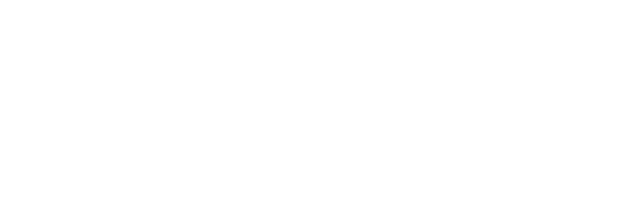
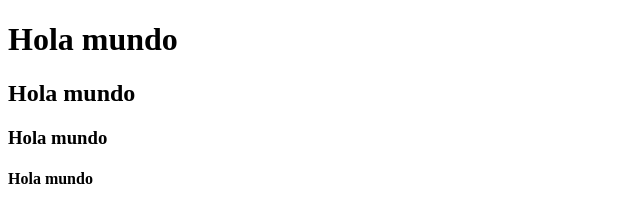
Before and after one commit to makaempffer/prueba1, a plain HTML site: page index.html in a window 1280 px wide. Shown: the whole page, without its empty margins (0-640 px from the left). Drawn offline with Linux system fonts and the light colour scheme.

Commit message:
ch hola mundo

```diff
--- a/index.html
+++ b/index.html
@@ -5,6 +5,9 @@
     </head>
 
     <body>
-
+        <h1>Hola mundo</h1>
+        <h2>Hola mundo</h2>
+        <h3>Hola mundo</h3>
+        <h4>Hola mundo</h4>
     </body>
 </html>
```
